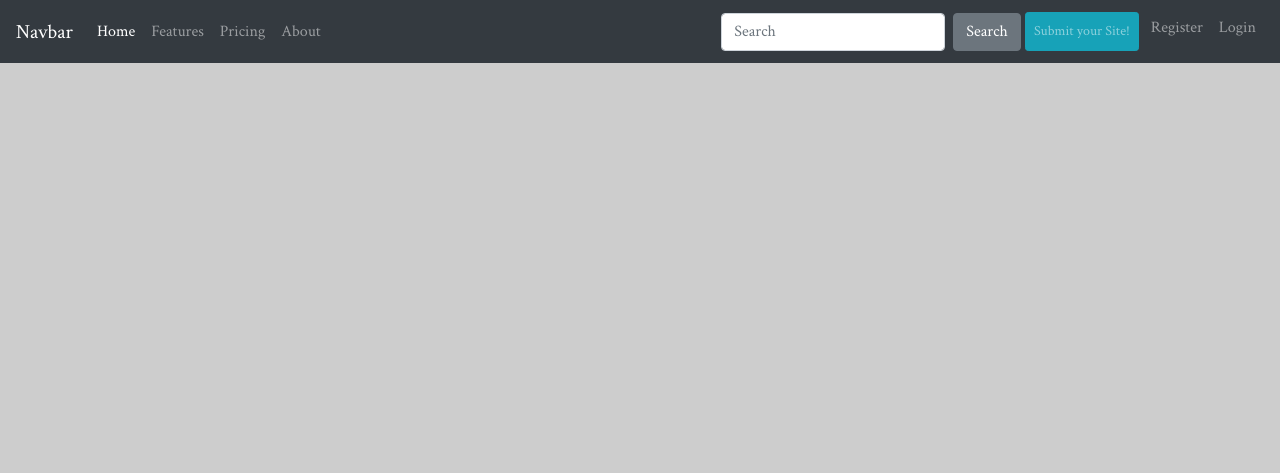
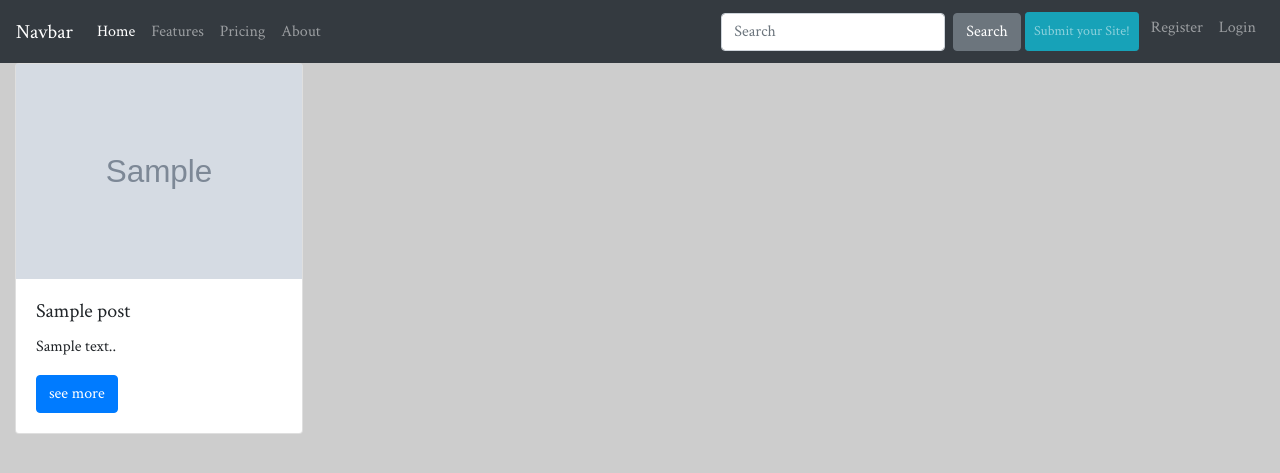
Before and after one commit to danielevans-999/Projects-App, a Django app: template myproject/templates/myprojects/search.html in a window 1280 px wide. Shown: the top 473 px of the page. Run offline with Django 3.2, Linux system fonts and the light colour scheme; the template is opened without the code that fills it: values that come from a table or form of the project are taken from there, others are empty; tables that the repository leaves empty hold one stand-in row (values such as "Sample post"); grey boxes marked "Sample" are stand-in pictures; some libraries are stand-ins or nearby versions.

Commit message:
display the search results

```diff
--- a/myproject/templates/myprojects/search.html
+++ b/myproject/templates/myprojects/search.html
@@ -1 +1,26 @@
-{% extends 'myprojects/base.html'  %}
+{% extends 'myprojects/base.html' %}
+
+
+{%  block content %}
+{% if projects %}
+<div class="row">
+    {% for project in projects %}
+    <div class="col-sm-12 col-md-6 col-lg-3">
+        <div class="card" style="width: 18rem;">
+            <img src="{{project.image.url}}" alt="image">
+            <div class="card-body">
+                <h5 class="card-title">{{project.title}}</h5>
+                <p class="card-text">{{project.description | safe}}.</p>
+                <a href="{{project.link}}" class="btn btn-primary">see more</a>
+            </div>
+        </div>
+    </div>
+
+    {% endfor %}
+</div>
+{% else %}
+
+<p class="text-center">search results no matches</p>
+{% endif %}
+
+{% endblock %}
```
